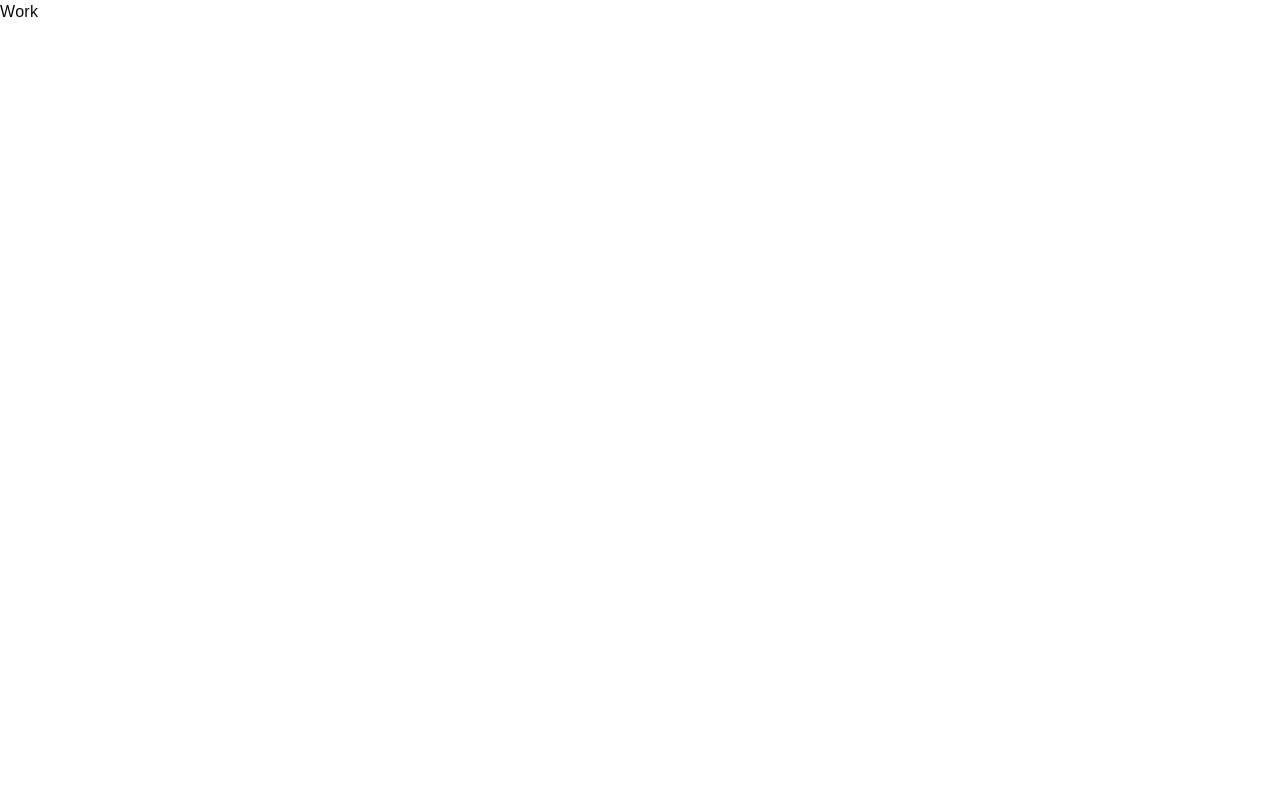
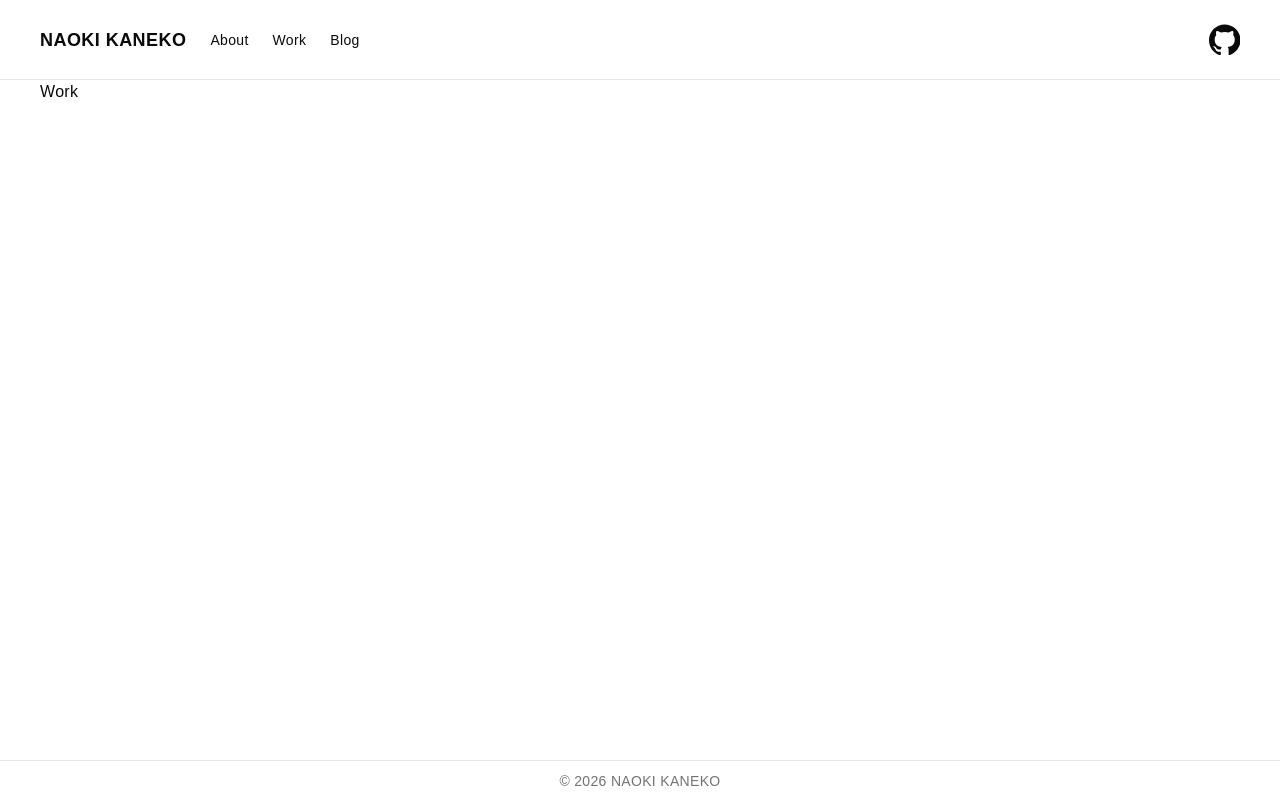
Before and after one commit to nokgc333/naokikaneko, a Next.js app: page / in a window 1280 px wide. Built offline with nearby package versions, Linux system fonts and the light colour scheme.

Commit message:
feat: add the shared header and footer

```diff
--- a/src/app/layout.tsx
+++ b/src/app/layout.tsx
@@ -1,9 +1,21 @@
+import type { Metadata } from "next";
+import SiteHeader from "@/components/site-header";
+import SiteFooter from "@/components/site-footer";
 import "./globals.css";
+
+export const metadata: Metadata = {
+  title: "Portfolio",
+  description: "Profile and work",
+};
 
 export default function RootLayout({ children }: { children: React.ReactNode }) {
   return (
     <html lang="ja">
-      <body>{children}</body>
+      <body className="antialiased">
+        <SiteHeader />
+        <div className="px-5 pt-20 pb-8 lg:px-10 lg:pb-10">{children}</div>
+        <SiteFooter />
+      </body>
     </html>
   );
 }
--- /dev/null
+++ b/src/components/site-footer.tsx
@@ -0,0 +1,7 @@
+export default function SiteFooter() {
+  return (
+    <footer className="fixed inset-x-0 bottom-0 z-50 flex h-8 items-center justify-center border-t border-border bg-background px-10 lg:h-10">
+      <p className="text-sm text-muted-foreground">&copy; 2026 NAOKI KANEKO</p>
+    </footer>
+  );
+}
--- /dev/null
+++ b/src/components/site-header.tsx
@@ -0,0 +1,34 @@
+import Link from "next/link";
+import { SiGithub } from "react-icons/si";
+
+const navLinks = [
+  { label: "About", href: "/about" },
+  { label: "Work", href: "/" },
+  { label: "Blog", href: "/blog" },
+];
+
+const snsLinks = [{ label: "GitHub", href: "https://github.com/nokgc333", Icon: SiGithub }];
+
+export default function SiteHeader() {
+  return (
+    <header className="fixed inset-x-0 top-0 z-50 flex h-20 items-center gap-4 border-b border-border bg-background px-5 lg:gap-6 lg:px-10">
+      <Link href="/about" className="text-lg font-bold tracking-wide whitespace-nowrap" lang="en">
+        NAOKI KANEKO
+      </Link>
+      <nav aria-label="メイン" className="flex gap-6">
+        {navLinks.map((link) => (
+          <Link key={link.href} href={link.href} className="text-sm font-light" lang="en">
+            {link.label}
+          </Link>
+        ))}
+      </nav>
+      <div className="ml-auto hidden items-center gap-6 text-[31.5px] lg:flex">
+        {snsLinks.map(({ label, href, Icon }) => (
+          <a key={label} href={href} target="_blank" rel="noopener noreferrer" aria-label={label}>
+            <Icon aria-hidden="true" />
+          </a>
+        ))}
+      </div>
+    </header>
+  );
+}
```
